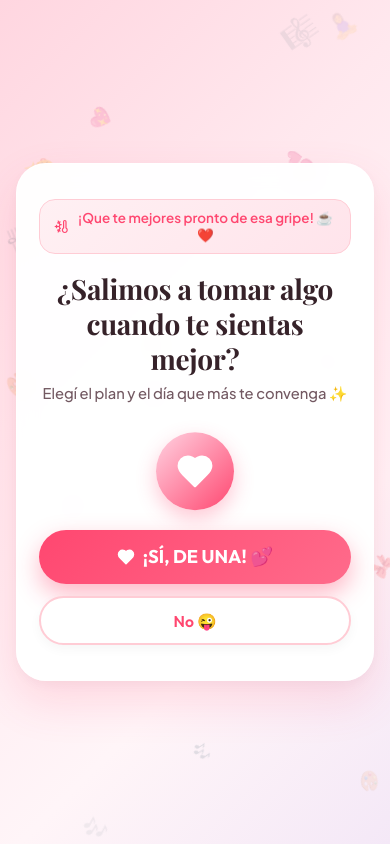
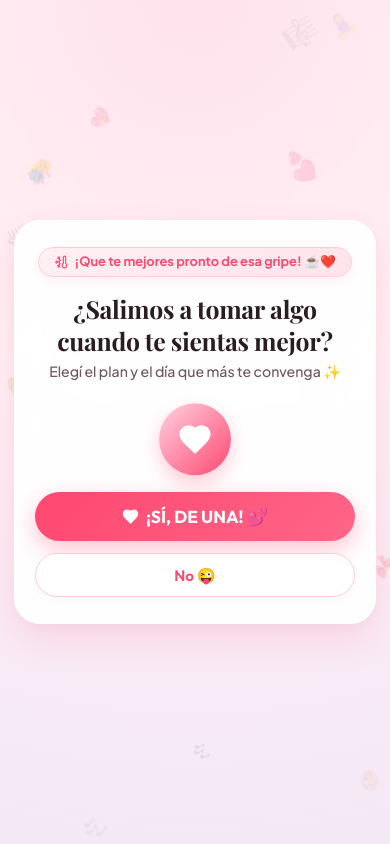
Before and after one commit to GonzaloGamenara/citas, a React (Vite) app: page / in a window 390 px wide. Both pictures are taken after a click on the button "Abrir carta". Built offline with nearby package versions, Linux system fonts and the light colour scheme; a web font is replaced by a local one.

Commit message:
design: master UX/UI mobile overhaul

```diff
--- a/src/components/ProposalStep.jsx
+++ b/src/components/ProposalStep.jsx
@@ -18,7 +18,7 @@ const ProposalStep = ({ onAccept }) => {
     const screenHeight = window.innerHeight;
 
     const btnWidth = Math.min(180, screenWidth * 0.6);
-    const btnHeight = 46;
+    const btnHeight = 44;
 
     let yesBox = null;
     if (yesBtnRef.current) {
@@ -36,7 +36,7 @@ const ProposalStep = ({ onAccept }) => {
       newY = Math.floor(padding + Math.random() * (screenHeight - btnHeight - padding * 2));
 
       if (yesBox) {
-        const buffer = 50;
+        const buffer = 45;
         const overlapsX = newX + btnWidth >= yesBox.left - buffer && newX <= yesBox.right + buffer;
         const overlapsY = newY + btnHeight >= yesBox.top - buffer && newY <= yesBox.bottom + buffer;
 
@@ -56,7 +56,7 @@ const ProposalStep = ({ onAccept }) => {
     <div className="disney-card">
       <AnimatePresence mode="wait">
         {!isOpen ? (
-          /* ESTADO 1: SOBRE CERRADO TIPO CARTA REAL PARA JULI 💌 */
+          /* ESTADO 1: SOBRE CERRADO CARTA 💌 */
           <motion.div
             key="envelope-view"
             initial={{ opacity: 0, scale: 0.95 }}
@@ -64,17 +64,14 @@ const ProposalStep = ({ onAccept }) => {
             exit={{ opacity: 0, scale: 0.9 }}
             transition={{ duration: 0.35 }}
             onClick={() => setIsOpen(true)}
-            style={{ cursor: 'pointer', padding: '0.4rem 0' }}
+            style={{ cursor: 'pointer', padding: '0.2rem 0' }}
           >
-            <div className="vip-badge" style={{ background: '#fff0f3', borderColor: '#ffb3ba' }}>
+            <div className="getwell-badge">
               <ThermometerSnowflake size={14} color="var(--primary-pink)" />
               <span>{DATE_CONFIG.getWellBadge}</span>
             </div>
 
-            <h2
-              className="disney-title-accent"
-              style={{ fontSize: '2.6rem', marginTop: '0.4rem', marginBottom: '0.1rem', color: 'var(--primary-pink)' }}
-            >
+            <h2 className="letter-recipient-title">
               {DATE_CONFIG.envelopeTitle}
             </h2>
             <p className="disney-subtitle">{DATE_CONFIG.envelopeSubtitle}</p>
@@ -85,48 +82,34 @@ const ProposalStep = ({ onAccept }) => {
               className="envelope-wrapper"
             >
               <div className="envelope-body">
-                <Mail size={46} color="#ffffff" />
+                <Mail size={42} color="#ffffff" />
               </div>
               <div className="envelope-flap"></div>
               <div className="seal-heart">
-                <Heart size={20} fill="var(--primary-pink)" color="var(--primary-pink)" className="pulse-heart" />
+                <Heart size={18} fill="var(--primary-pink)" color="var(--primary-pink)" className="pulse-heart" />
               </div>
             </motion.div>
 
             <motion.button
-              animate={{ y: [0, 4, 0] }}
+              animate={{ y: [0, 3, 0] }}
               transition={{ repeat: Infinity, duration: 1.8 }}
               className="btn-disney-primary"
-              style={{ marginTop: '1.2rem', width: '100%' }}
+              style={{ marginTop: '1rem', width: '100%' }}
             >
               <span>Abrir carta</span>
-              <Sparkles size={18} />
+              <Sparkles size={16} />
             </motion.button>
           </motion.div>
         ) : (
-          /* ESTADO 2: PREGUNTA ORGÁNICA Y SIMPLE ✨ */
+          /* ESTADO 2: PREGUNTA PRINCIPAL ✨ */
           <motion.div
             key="proposal-view"
             initial={{ opacity: 0, y: 20 }}
             animate={{ opacity: 1, y: 0 }}
             transition={{ duration: 0.4 }}
           >
-            <div
-              style={{
-                background: 'linear-gradient(135deg, #fff0f3 0%, #ffe4eb 100%)',
-                border: '1.5px solid #ffccd5',
-                borderRadius: '16px',
-                padding: '0.6rem 0.85rem',
-                fontSize: '0.84rem',
-                fontWeight: 600,
-                color: 'var(--primary-pink)',
-                marginBottom: '1.1rem',
-                display: 'inline-flex',
-                alignItems: 'center',
-                gap: '0.4rem'
-              }}
-            >
-              <ThermometerSnowflake size={15} />
+            <div className="getwell-badge">
+              <ThermometerSnowflake size={14} />
               <span>{DATE_CONFIG.getWellBadge}</span>
             </div>
 
@@ -137,33 +120,33 @@ const ProposalStep = ({ onAccept }) => {
             <motion.div
               animate={{ y: [0, -4, 0] }}
               transition={{ repeat: Infinity, duration: 2.8, ease: "easeInOut" }}
-              style={{ margin: '0.4rem 0 1.2rem 0', display: 'inline-block' }}
+              style={{ margin: '0.2rem 0 1rem 0', display: 'inline-block' }}
             >
               <div
                 style={{
-                  width: '78px',
-                  height: '78px',
+                  width: '72px',
+                  height: '72px',
                   borderRadius: '50%',
                   background: 'linear-gradient(135deg, #ffd3e2 0%, #ff4770 100%)',
                   display: 'flex',
                   alignItems: 'center',
                   justifyContent: 'center',
-                  boxShadow: '0 8px 20px rgba(255, 71, 112, 0.3)',
+                  boxShadow: '0 8px 18px rgba(255, 71, 112, 0.28)',
                   margin: '0 auto'
                 }}
               >
-                <Heart size={38} fill="#ffffff" color="#ffffff" className="pulse-heart" />
+                <Heart size={34} fill="#ffffff" color="#ffffff" className="pulse-heart" />
               </div>
             </motion.div>
 
             {/* Botones */}
-            <div style={{ display: 'flex', flexDirection: 'column', gap: '0.8rem', width: '100%', position: 'relative' }}>
+            <div style={{ display: 'flex', flexDirection: 'column', gap: '0.75rem', width: '100%', position: 'relative' }}>
               <button
                 ref={yesBtnRef}
                 onClick={onAccept}
                 className="btn-disney-primary"
               >
-                <Heart fill="white" size={18} />
+                <Heart fill="white" size={17} />
                 <span>¡SÍ, DE UNA! 💕</span>
               </button>
 
--- a/src/styles/theme.css
+++ b/src/styles/theme.css
@@ -1,16 +1,17 @@
 /* =========================================================
-   ESTILOS DISNEY PASTEL REFINADOS & FONDO TRASERO ✨💌
+   DISEÑO UX/UI ULTRA-PREMIUM MOBILE FIRST ✨💌 2.0
    ========================================================= */
 
 :root {
-  --bg-gradient: linear-gradient(135deg, #ffd6e0 0%, #ffe8ee 35%, #fff5f8 70%, #f4e8f7 100%);
+  --bg-gradient: radial-gradient(circle at 50% 0%, #ffe3ec 0%, #fff0f5 45%, #f4e8f7 100%);
   --primary-pink: #ff4770;
-  --primary-hover: #ff2a5a;
+  --primary-hover: #e6325a;
+  --primary-light: #fff0f3;
   --gold-accent: #d4af37;
-  --card-bg: rgba(255, 255, 255, 0.96);
-  --card-shadow: 0 20px 45px rgba(255, 71, 112, 0.16), 0 4px 16px rgba(0, 0, 0, 0.04);
-  --text-main: #362229;
-  --text-muted: #735962;
+  --card-bg: rgba(255, 255, 255, 0.94);
+  --card-shadow: 0 16px 36px rgba(255, 71, 112, 0.14), 0 4px 16px rgba(0, 0, 0, 0.03);
+  --text-main: #2b1b22;
+  --text-muted: #6e5560;
   --font-serif: 'Playfair Display', serif;
   --font-heading: 'Outfit', sans-serif;
   --font-body: 'Plus Jakarta Sans', sans-serif;
@@ -29,28 +30,28 @@ html, body {
   width: 100%;
   max-width: 100vw;
   overflow-x: hidden;
-  height: 100%;
+  min-height: 100vh;
+  min-height: 100dvh;
 }
 
 body {
   font-family: var(--font-body);
   background: var(--bg-gradient);
   color: var(--text-main);
-  min-height: 100vh;
-  min-height: 100dvh;
   display: flex;
   justify-content: center;
   align-items: center;
   position: relative;
+  padding: 0;
 }
 
-/* Container Principal Mobile First */
+/* Container Principal Adaptable al Viewport del Móvil */
 .app-container {
   width: 100%;
-  max-width: 420px;
+  max-width: 410px;
   min-height: 100vh;
   min-height: 100dvh;
-  padding: 1.2rem 1rem;
+  padding: 1rem 0.85rem;
   display: flex;
   flex-direction: column;
   justify-content: center;
@@ -60,13 +61,13 @@ body {
   overflow-x: hidden;
 }
 
-/* Tarjeta Principal Totalmente Opaca y al frente */
+/* Tarjeta Principal Glassmorphism Refinada */
 .disney-card {
   background: var(--card-bg);
-  backdrop-filter: blur(10px);
-  -webkit-backdrop-filter: blur(10px);
-  border-radius: 30px;
-  padding: 2.2rem 1.4rem;
+  backdrop-filter: blur(16px);
+  -webkit-backdrop-filter: blur(16px);
+  border-radius: 26px;
+  padding: 1.6rem 1.25rem;
   box-shadow: var(--card-shadow);
   border: 1.5px solid rgba(255, 255, 255, 0.98);
   width: 100%;
@@ -75,70 +76,90 @@ body {
   position: relative;
   z-index: 20;
   box-sizing: border-box;
+  max-height: calc(100dvh - 2rem);
+  overflow-y: auto;
+  -webkit-overflow-scrolling: touch;
 }
 
-/* Tag / Badge */
-.vip-badge {
+/* Ocultar barra de scroll interna en la tarjeta para máxima elegancia */
+.disney-card::-webkit-scrollbar {
+  display: none;
+}
+
+/* Badge Tierno de Pronta Recuperación */
+.getwell-badge {
   display: inline-flex;
   align-items: center;
+  justify-content: center;
   gap: 0.4rem;
   background: linear-gradient(135deg, #fff0f3 0%, #ffe4eb 100%);
-  border: 1px solid rgba(255, 71, 112, 0.3);
-  padding: 0.35rem 0.9rem;
+  border: 1.5px solid #ffccd5;
+  padding: 0.4rem 0.95rem;
   border-radius: 50px;
-  font-size: 0.76rem;
+  font-size: 0.8rem;
   font-weight: 700;
   color: var(--primary-pink);
-  letter-spacing: 0.5px;
-  text-transform: uppercase;
-  margin-bottom: 0.8rem;
+  margin-bottom: 1rem;
+  box-shadow: 0 4px 12px rgba(255, 71, 112, 0.08);
+  line-height: 1.2;
 }
 
-/* Tipografía Elegante Teatral */
+/* Tipografía de Carta Dedicada */
+.letter-recipient-title {
+  font-family: var(--font-accent);
+  font-size: 2.7rem;
+  font-weight: 700;
+  color: var(--primary-pink);
+  line-height: 1.1;
+  margin-top: 0.2rem;
+  margin-bottom: 0.1rem;
+  letter-spacing: -0.5px;
+}
+
 .disney-title-serif {
   font-family: var(--font-serif);
-  font-size: 1.75rem;
+  font-size: 1.55rem;
   font-weight: 700;
   color: var(--text-main);
-  line-height: 1.25;
-  margin-bottom: 0.4rem;
+  line-height: 1.28;
+  margin-bottom: 0.35rem;
   letter-spacing: -0.3px;
 }
 
 .disney-title-accent {
   font-family: var(--font-accent);
-  font-size: 2.3rem;
+  font-size: 2.1rem;
   color: var(--primary-pink);
-  line-height: 1.15;
-  margin-bottom: 0.2rem;
+  line-height: 1.1;
+  margin-bottom: 0.1rem;
   display: block;
 }
 
 .disney-subtitle {
-  font-size: 0.92rem;
+  font-size: 0.88rem;
   color: var(--text-muted);
   font-weight: 500;
-  line-height: 1.45;
-  margin-bottom: 1.4rem;
+  line-height: 1.4;
+  margin-bottom: 1.2rem;
 }
 
 /* Botones Principales */
 .btn-disney-primary {
-  background: linear-gradient(135deg, #ff4770 0%, #ff6b8b 100%);
+  background: linear-gradient(135deg, #ff4770 0%, #ff6588 100%);
   color: white;
   font-family: var(--font-heading);
-  font-size: 1.15rem;
+  font-size: 1.08rem;
   font-weight: 700;
-  padding: 0.95rem 1.4rem;
+  padding: 0.88rem 1.3rem;
   border-radius: 50px;
   border: none;
   cursor: pointer;
-  box-shadow: 0 10px 24px rgba(255, 47, 90, 0.35);
-  transition: transform 0.15s ease, box-shadow 0.15s ease;
+  box-shadow: 0 8px 22px rgba(255, 71, 112, 0.32);
+  transition: all 0.2s cubic-bezier(0.175, 0.885, 0.32, 1.275);
   display: inline-flex;
   align-items: center;
   justify-content: center;
-  gap: 0.5rem;
+  gap: 0.45rem;
   width: 100%;
   max-width: 100%;
   outline: none;
@@ -146,46 +167,46 @@ body {
 }
 
 .btn-disney-primary:active {
-  transform: scale(0.98);
+  transform: scale(0.97);
 }
 
 .btn-disney-secondary {
   background: white;
   color: var(--primary-pink);
   font-family: var(--font-heading);
-  font-size: 0.98rem;
+  font-size: 0.95rem;
   font-weight: 600;
-  padding: 0.78rem 1.2rem;
+  padding: 0.72rem 1.1rem;
   border-radius: 50px;
-  border: 2px solid #ffccd5;
+  border: 1.5px solid #ffccd5;
   cursor: pointer;
   transition: transform 0.15s ease;
   width: 100%;
   max-width: 100%;
-  box-shadow: 0 4px 12px rgba(0, 0, 0, 0.04);
+  box-shadow: 0 3px 10px rgba(0, 0, 0, 0.03);
   box-sizing: border-box;
   white-space: nowrap;
   overflow: hidden;
   text-overflow: ellipsis;
 }
 
-/* ESTILOS SOBRE Y CARTA 💌 */
+/* ESTILOS SOBRE 3D ILUSTRADO 💌 */
 .envelope-wrapper {
   perspective: 1000px;
   cursor: pointer;
-  margin: 1.2rem auto 1rem auto;
-  width: 210px;
-  height: 140px;
+  margin: 1rem auto 0.8rem auto;
+  width: 195px;
+  height: 130px;
   position: relative;
 }
 
 .envelope-body {
   width: 100%;
   height: 100%;
-  background: linear-gradient(135deg, #ff8da6 0%, #ff527b 100%);
+  background: linear-gradient(135deg, #ff7b99 0%, #ff4770 100%);
   border-radius: 16px;
   position: relative;
-  box-shadow: 0 12px 28px rgba(255, 71, 112, 0.35);
+  box-shadow: 0 12px 26px rgba(255, 71, 112, 0.32);
   display: flex;
   align-items: center;
   justify-content: center;
@@ -197,9 +218,9 @@ body {
   left: 0;
   width: 0;
   height: 0;
-  border-left: 105px solid transparent;
-  border-right: 105px solid transparent;
-  border-top: 80px solid #ff3b68;
+  border-left: 97.5px solid transparent;
+  border-right: 97.5px solid transparent;
+  border-top: 75px solid #ff335e;
   transform-origin: top;
   transition: transform 0.6s ease-in-out;
   z-index: 3;
@@ -207,21 +228,21 @@ body {
 
 .seal-heart {
   position: absolute;
-  top: 60px;
+  top: 55px;
   left: 50%;
   transform: translate(-50%, -50%);
-  width: 42px;
-  height: 42px;
+  width: 38px;
+  height: 38px;
   border-radius: 50%;
-  background: #ffffff;
+  background: linear-gradient(135deg, #ffffff 0%, #fff0f3 100%);
   display: flex;
   align-items: center;
   justify-content: center;
-  box-shadow: 0 4px 14px rgba(0,0,0,0.18);
+  box-shadow: 0 4px 12px rgba(0,0,0,0.16);
   z-index: 4;
 }
 
-/* FONDO DE PARTÍCULAS - UBICADO AL FONDO DETRÁS DE TODO (z-index: -1) */
+/* FONDO DE PARTÍCULAS SUTILES TRASERAS (z-index: 0) */
 .sparkle-bg {
   position: fixed;
   top: 0;
@@ -235,8 +256,8 @@ body {
 
 .floating-heart {
   position: absolute;
-  opacity: 0.22;
-  animation: floatUp 10s infinite linear;
+  opacity: 0.18;
+  animation: floatUp 12s infinite linear;
 }
 
 @keyframes floatUp {
@@ -244,10 +265,10 @@ body {
     transform: translateY(105vh) rotate(0deg) scale(0.6);
     opacity: 0;
   }
-  20% { opacity: 0.22; }
-  80% { opacity: 0.22; }
+  20% { opacity: 0.18; }
+  80% { opacity: 0.18; }
   100% {
-    transform: translateY(-10vh) rotate(360deg) scale(0.9);
+    transform: translateY(-10vh) rotate(360deg) scale(0.85);
     opacity: 0;
   }
 }
@@ -256,19 +277,19 @@ body {
   display: flex;
   justify-content: center;
   gap: 0.4rem;
-  margin-bottom: 1.1rem;
+  margin-bottom: 0.9rem;
 }
 
 .dot-step {
-  width: 8px;
-  height: 8px;
+  width: 7px;
+  height: 7px;
   border-radius: 50%;
   background: #ffd0dc;
   transition: all 0.3s ease;
 }
 
 .dot-step.active {
-  width: 24px;
+  width: 22px;
   border-radius: 12px;
   background: var(--primary-pink);
 }
```
